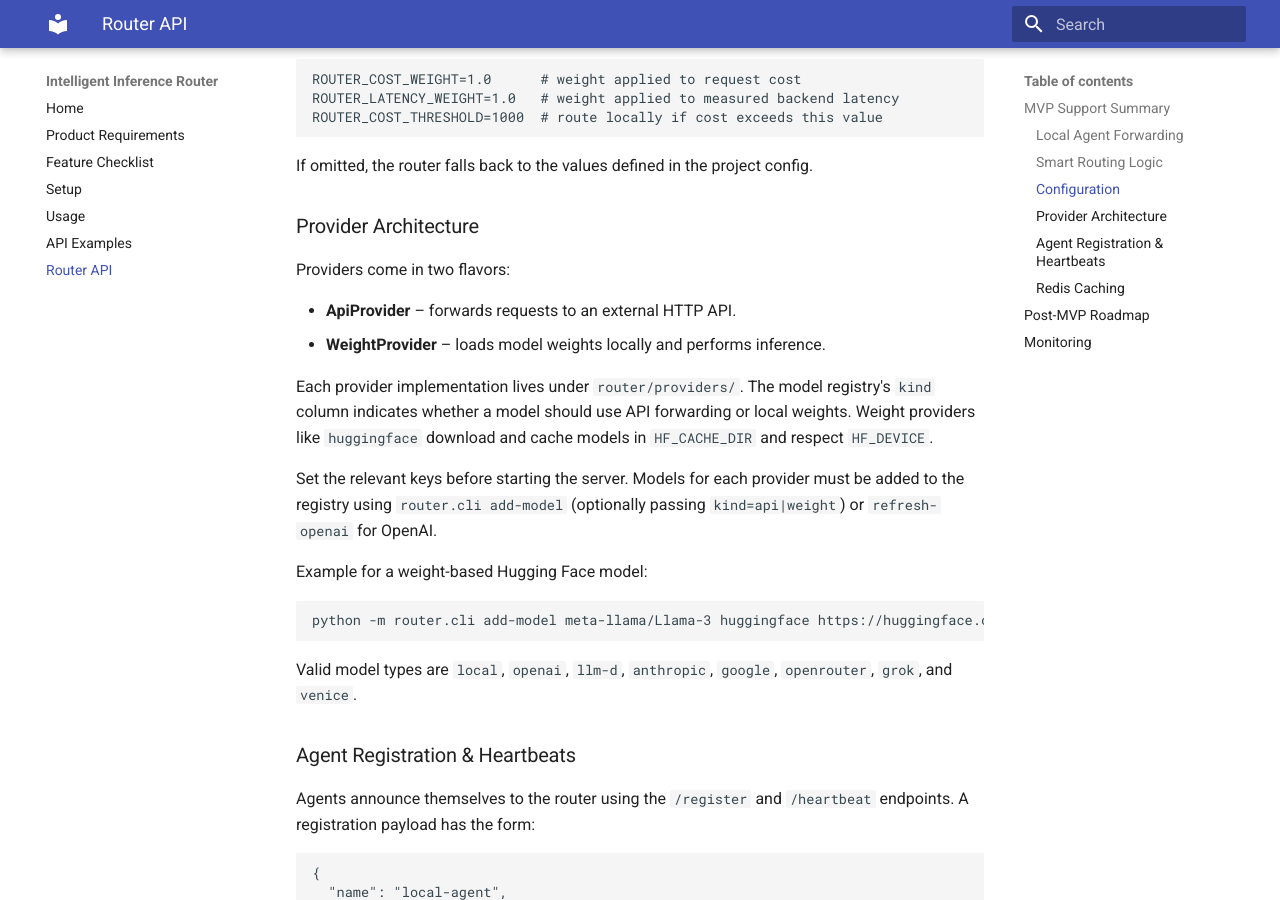
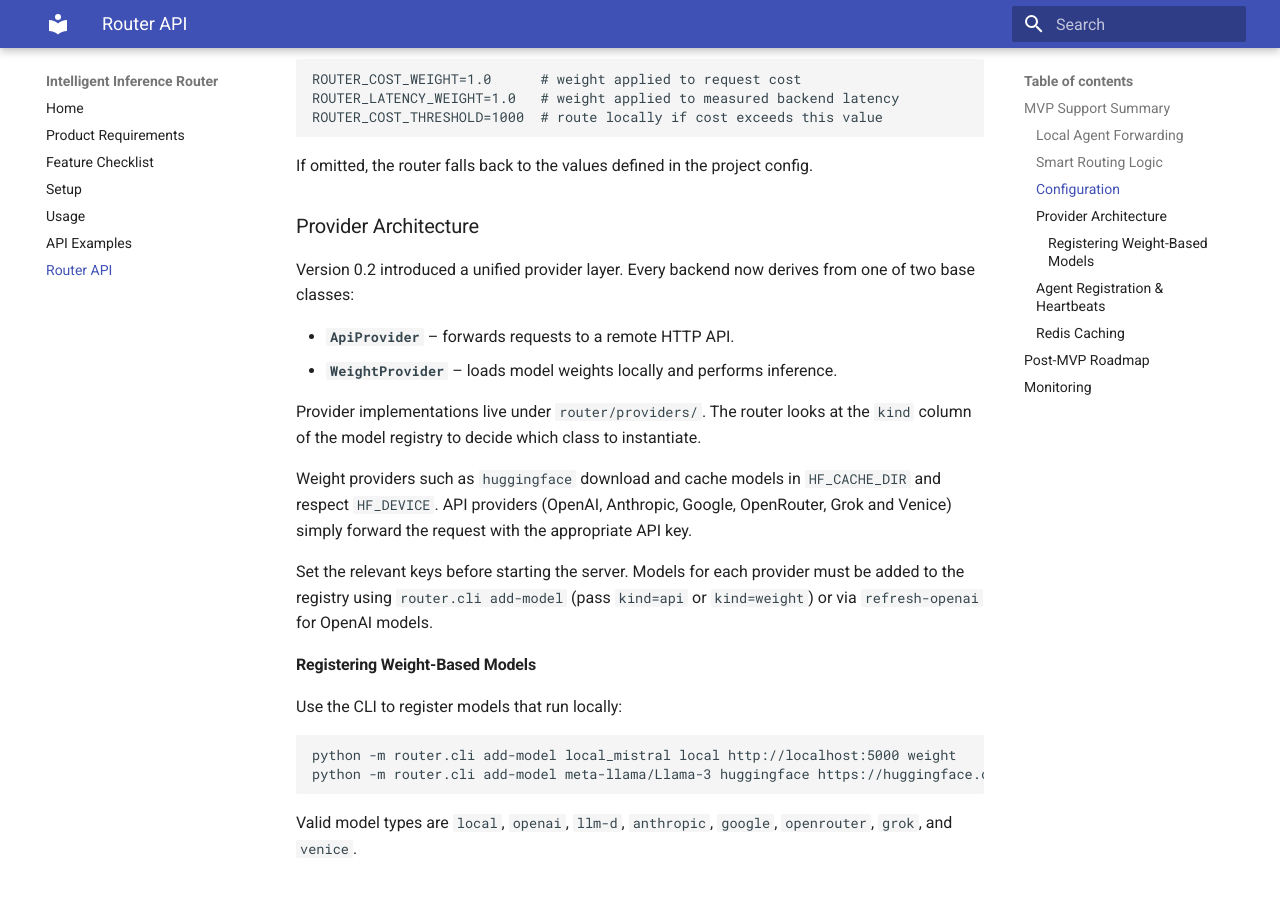
Before and after one commit to eddiedunn/intelligent_inference_router, an MkDocs documentation site: the page built from docs/router_api.md, in a window 1280 px wide and 900 px high, scrolled down 2138 px. Built offline with MkDocs 1.6.1 and Material for MkDocs 9.7.7, drawn with Linux system fonts in a browser that asks for light colours.

Commit message:
docs: explain provider architecture

````diff
--- a/docs/router_api.md
+++ b/docs/router_api.md
@@ -114,25 +114,30 @@ If omitted, the router falls back to the values defined in the project config.
 
 ### Provider Architecture
 
-Providers come in two flavors:
+Version&nbsp;0.2 introduced a unified provider layer. Every backend now derives
+from one of two base classes:
 
-- **ApiProvider** – forwards requests to an external HTTP API.
-- **WeightProvider** – loads model weights locally and performs inference.
+- **`ApiProvider`** – forwards requests to a remote HTTP API.
+- **`WeightProvider`** – loads model weights locally and performs inference.
 
-Each provider implementation lives under `router/providers/`. The model
-registry's `kind` column indicates whether a model should use API forwarding or
-local weights. Weight providers like `huggingface` download and cache models in
-`HF_CACHE_DIR` and respect `HF_DEVICE`.
+Provider implementations live under `router/providers/`. The router looks at the
+`kind` column of the model registry to decide which class to instantiate.
 
-
+Weight providers such as `huggingface` download and cache models in
+`HF_CACHE_DIR` and respect `HF_DEVICE`. API providers (OpenAI, Anthropic,
+Google, OpenRouter, Grok and Venice) simply forward the request with the
+appropriate API key.
 
 Set the relevant keys before starting the server. Models for each provider must
-be added to the registry using `router.cli add-model` (optionally passing
-`kind=api|weight`) or `refresh-openai` for OpenAI.
+be added to the registry using `router.cli add-model` (pass `kind=api` or
+`kind=weight`) or via `refresh-openai` for OpenAI models.
 
-Example for a weight-based Hugging Face model:
+#### Registering Weight-Based Models
+
+Use the CLI to register models that run locally:
 
 ```bash
+python -m router.cli add-model local_mistral local http://localhost:5000 weight
 python -m router.cli add-model meta-llama/Llama-3 huggingface https://huggingface.co weight
 ```
 
````
Also changed, not shown: docs/FEATURES.md (+6 -1 lines), 3 other files.
